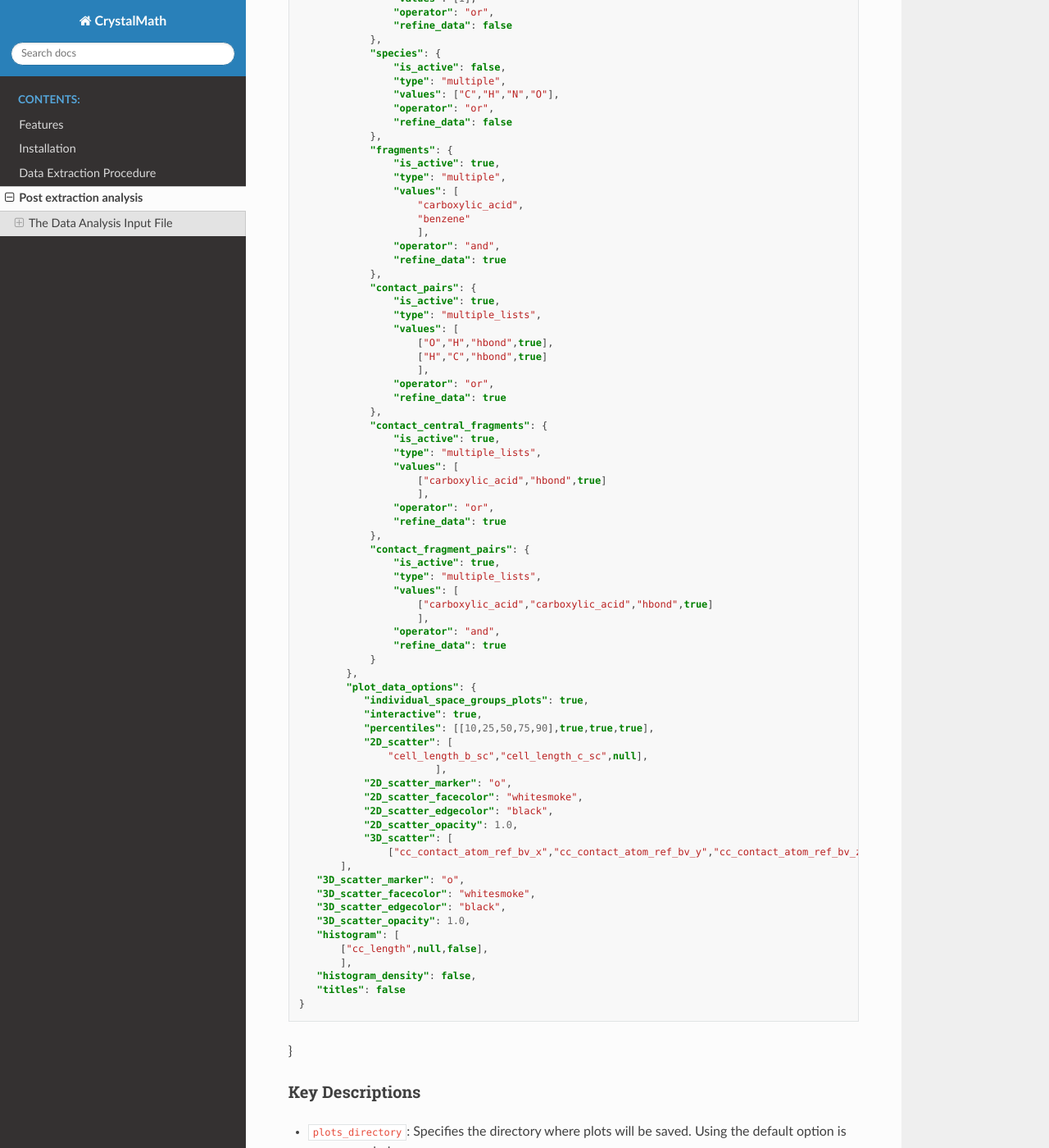
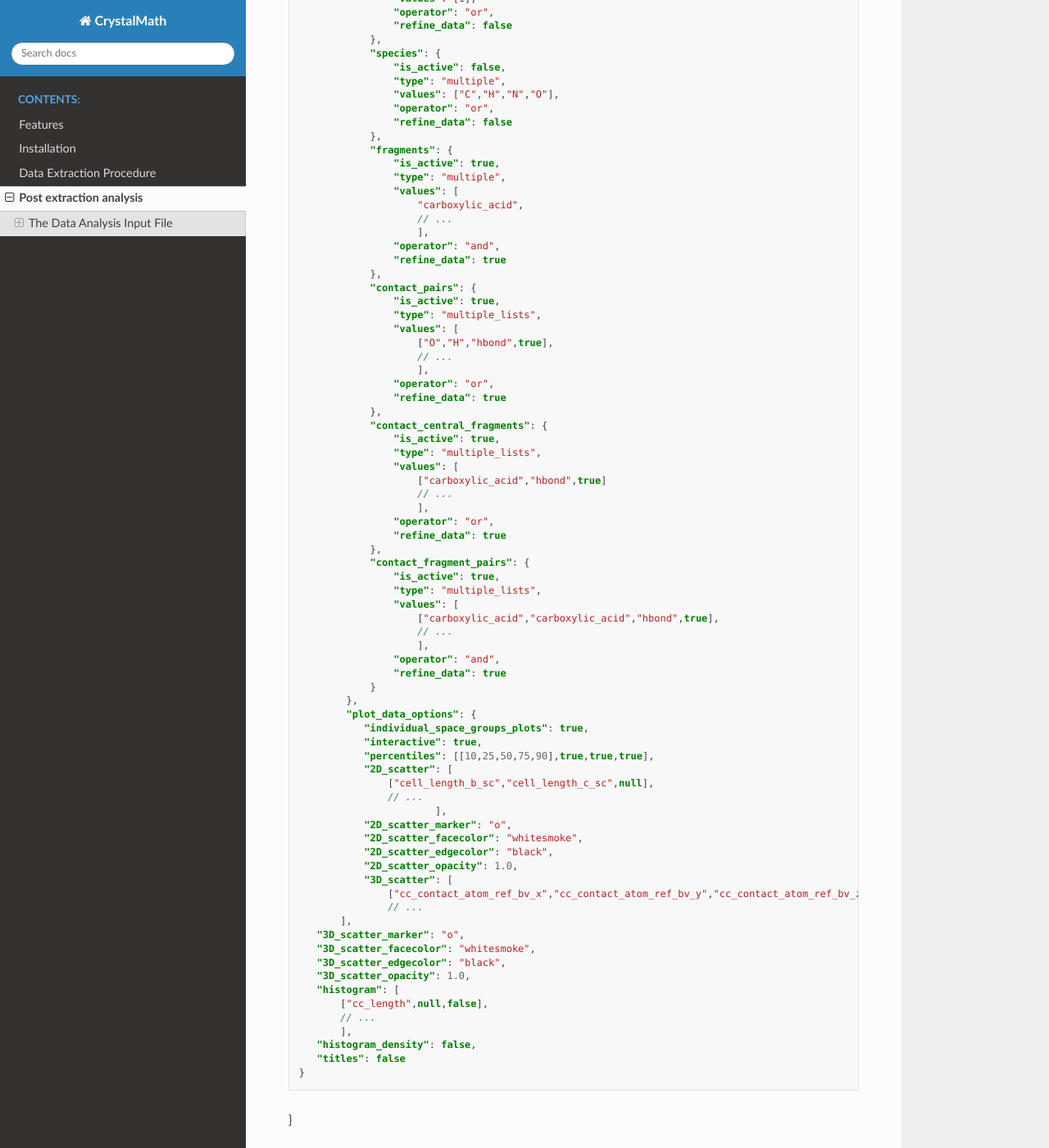
Before and after one commit to nigalanakis/Crystal_Math, a Sphinx documentation site: the page built from docs/source/analysis.rst, in a window 1280 px wide and 1400 px high, scrolled down 1046 px. Shown: the whole window at 82% size. Built offline with Sphinx 7.4.7 and the Read the Docs theme 2.0.0, drawn with Linux system fonts in a browser that asks for light colours.

Commit message:
Update analysis.rst

```diff
--- a/docs/source/analysis.rst
+++ b/docs/source/analysis.rst
@@ -57,7 +57,7 @@ The configuration should be specified in JSON format as shown below:
                  "type": "multiple",
                  "values": [
                      "carboxylic_acid",
-                     "benzene"
+                     // ...
                      ],
                  "operator": "and",
                  "refine_data": true
@@ -67,7 +67,7 @@ The configuration should be specified in JSON format as shown below:
                  "type": "multiple_lists",
                  "values": [
                      ["O","H","hbond",true],
-                     ["H","C","hbond",true]
+                     // ...
                      ],
                  "operator": "or",
                  "refine_data": true
@@ -77,6 +77,7 @@ The configuration should be specified in JSON format as shown below:
                  "type": "multiple_lists",
                  "values": [
                      ["carboxylic_acid","hbond",true]
+                     // ...
                      ],
                  "operator": "or",
                  "refine_data": true
@@ -85,7 +86,8 @@ The configuration should be specified in JSON format as shown below:
                  "is_active": true,
                  "type": "multiple_lists",
                  "values": [
-                     ["carboxylic_acid","carboxylic_acid","hbond",true]
+                     ["carboxylic_acid","carboxylic_acid","hbond",true],
+                     // ...
                      ],
                  "operator": "and",
                  "refine_data": true
@@ -96,14 +98,16 @@ The configuration should be specified in JSON format as shown below:
             "interactive": true,
             "percentiles": [[10,25,50,75,90],true,true,true],
             "2D_scatter": [
-                "cell_length_b_sc","cell_length_c_sc",null],
+                ["cell_length_b_sc","cell_length_c_sc",null],
+                // ...
         		],
             "2D_scatter_marker": "o",
             "2D_scatter_facecolor": "whitesmoke",
             "2D_scatter_edgecolor": "black",
             "2D_scatter_opacity": 1.0,
             "3D_scatter": [
-                ["cc_contact_atom_ref_bv_x","cc_contact_atom_ref_bv_y","cc_contact_atom_ref_bv_z",null]
+                ["cc_contact_atom_ref_bv_x","cc_contact_atom_ref_bv_y","cc_contact_atom_ref_bv_z",null],
+                // ...
         ],
     "3D_scatter_marker": "o",
     "3D_scatter_facecolor": "whitesmoke",
@@ -111,6 +115,7 @@ The configuration should be specified in JSON format as shown below:
     "3D_scatter_opacity": 1.0,
     "histogram": [
         ["cc_length",null,false],
+        // ...
         ],
     "histogram_density": false,
     "titles": false
```
